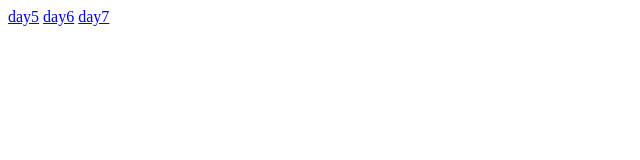
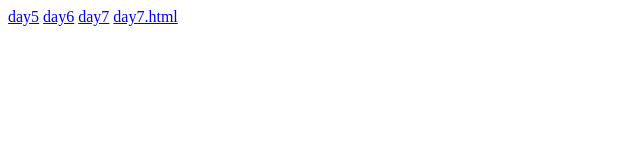
Before and after one commit to chittetivenky/html.daytask, a plain HTML site: page index.html in a window 1280 px wide. Shown: the full height of the page, 0-640 px from the left. Drawn offline with Linux system fonts and the light colour scheme.

Commit message:
Update index.html

```diff
--- a/index.html
+++ b/index.html
@@ -9,6 +9,6 @@
     <a href="day5/day5.html">day5</a>
     <a href="day6/day6.html">day6</a>
     <a href="day7/day7.html">day7</a>
-
+    <a href="day7/day7.html">day7.html</a>
 </body>
 </html>
```
